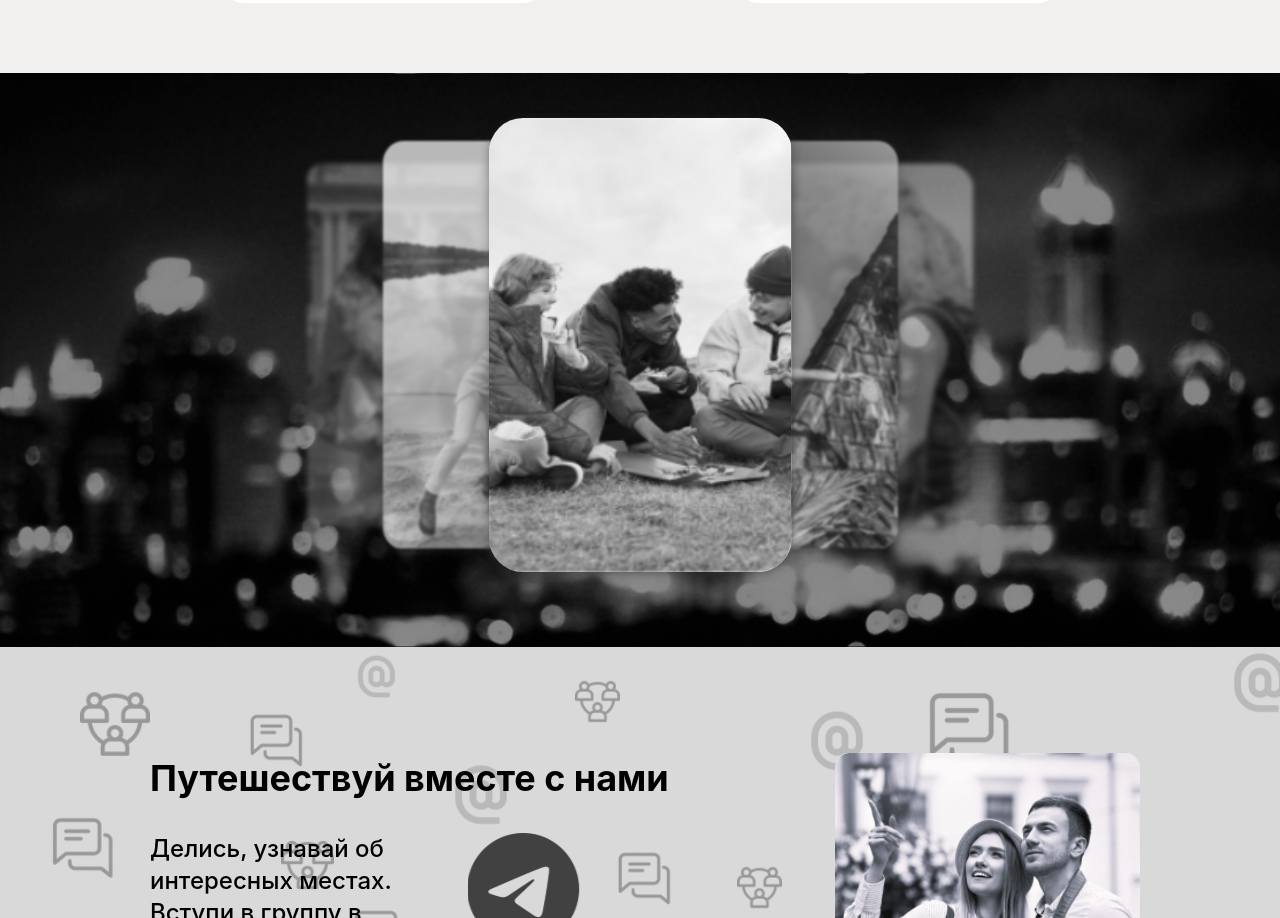
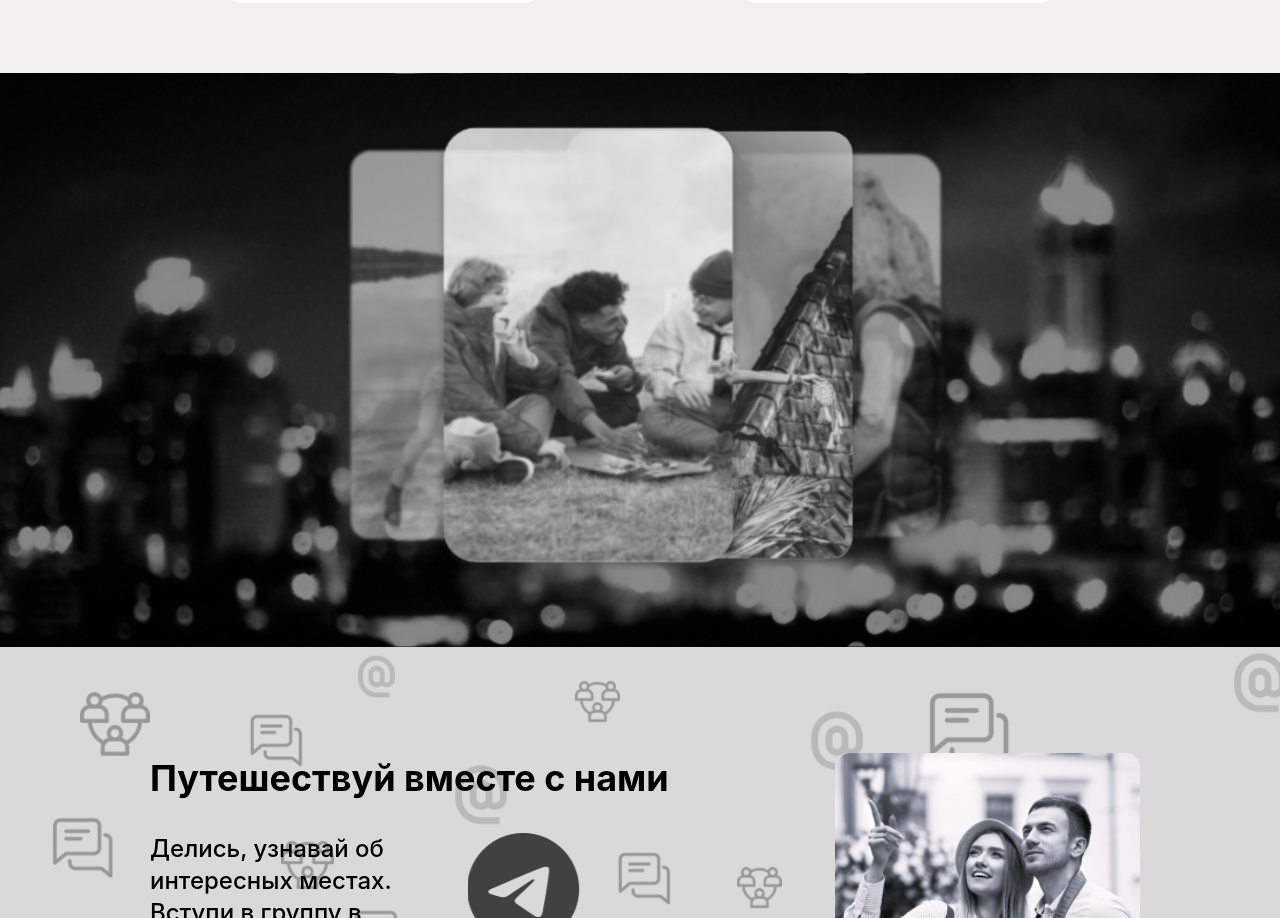
Before and after one commit to KovalevVad/SwipePlaceClient, a React (Create React App) app: page / in a window 1280 px wide. Shown: the part 1638-2556 px from the top of the page. Built offline with nearby package versions, Linux system fonts and the light colour scheme.

Commit message:
add auto slider

```diff
--- a/src/components/main/Carousel.jsx
+++ b/src/components/main/Carousel.jsx
@@ -1,14 +1,16 @@
-import React, { useEffect } from 'react';
+import React, { useEffect, useState } from 'react';
 import './Main.css';
 
 const Carousel = () => {
+    const [activeIndex, setActiveIndex] = useState(0);
+
     useEffect(() => {
         const carouselList = document.querySelector('.carousel__list');
         const carouselItems = document.querySelectorAll('.carousel__item');
         const elems = Array.from(carouselItems);
 
-        const update = function(newActive) {
-            const newActivePos = newActive.dataset.pos;
+        const update = function(newActiveIndex) {
+            const newActivePos = elems[newActiveIndex].dataset.pos;
 
             const current = elems.find((elem) => elem.dataset.pos == 0);
             const prev = elems.find((elem) => elem.dataset.pos == -1);
@@ -23,6 +25,8 @@ const Carousel = () => {
 
                 item.dataset.pos = getPos(itemPos, newActivePos);
             });
+
+            setActiveIndex(newActiveIndex);
         };
 
         const getPos = function (current, active) {
@@ -43,26 +47,36 @@ const Carousel = () => {
                 return;
             }
 
-            update(newActive);
+            const newIndex = elems.findIndex(elem => elem === newActive);
+            update(newIndex);
         };
+
+        const interval = setInterval(() => {
+            let newIndex = activeIndex + 1;
+            if (newIndex === elems.length) {
+                newIndex = 0;
+            }
+            update(newIndex);
+        }, 2000);
 
         carouselList.addEventListener('click', handleClick);
 
         return () => {
+            clearInterval(interval);
             carouselList.removeEventListener('click', handleClick);
         };
-    }, []);
+    }, [activeIndex]);
 
     return (
         <section className='Carousel'>
             <div className='Carousel__wrapper'>
                 <div className="carousel">
                     <ul className="carousel__list">
-                        <li className="carousel__item" data-pos="-2">1</li>
-                        <li className="carousel__item" data-pos="-1">2</li>
-                        <li className="carousel__item" data-pos="0">3</li>
-                        <li className="carousel__item" data-pos="1">4</li>
-                        <li className="carousel__item" data-pos="2">5</li>
+                        <li className="carousel__item" data-pos="-1">1</li>
+                        <li className="carousel__item" data-pos="0">2</li>
+                        <li className="carousel__item" data-pos="1">3</li>
+                        <li className="carousel__item" data-pos="2">4</li>
+                        <li className="carousel__item" data-pos="-2">5</li>
                     </ul>
                 </div>
             </div>
--- a/src/components/main/Main.css
+++ b/src/components/main/Main.css
@@ -215,32 +215,38 @@ section>div{
 
     &[data-pos="-1"],
     &[data-pos="1"] {
+        cursor: pointer;
         opacity: 0.7;
         filter: blur(1px) grayscale(10%);
     }
 
     &[data-pos="-1"] {
+        cursor: pointer;
         transform: translateX(-40%) scale(.9);
         z-index: 4;
     }
 
     &[data-pos="1"] {
+        cursor: pointer;
         transform: translateX(40%) scale(.9);
         z-index: 4;
     }
 
     &[data-pos="-2"],
     &[data-pos="2"] {
+        cursor: pointer;
         opacity: 0.4;
         filter: blur(3px) grayscale(20%);
     }
 
     &[data-pos="-2"] {
+        cursor: pointer;
         transform: translateX(-70%) scale(.8);
         z-index: 3;
     }
 
     &[data-pos="2"] {
+        cursor: pointer;
         transform: translateX(70%) scale(.8);
         z-index: 3;
     }
```
